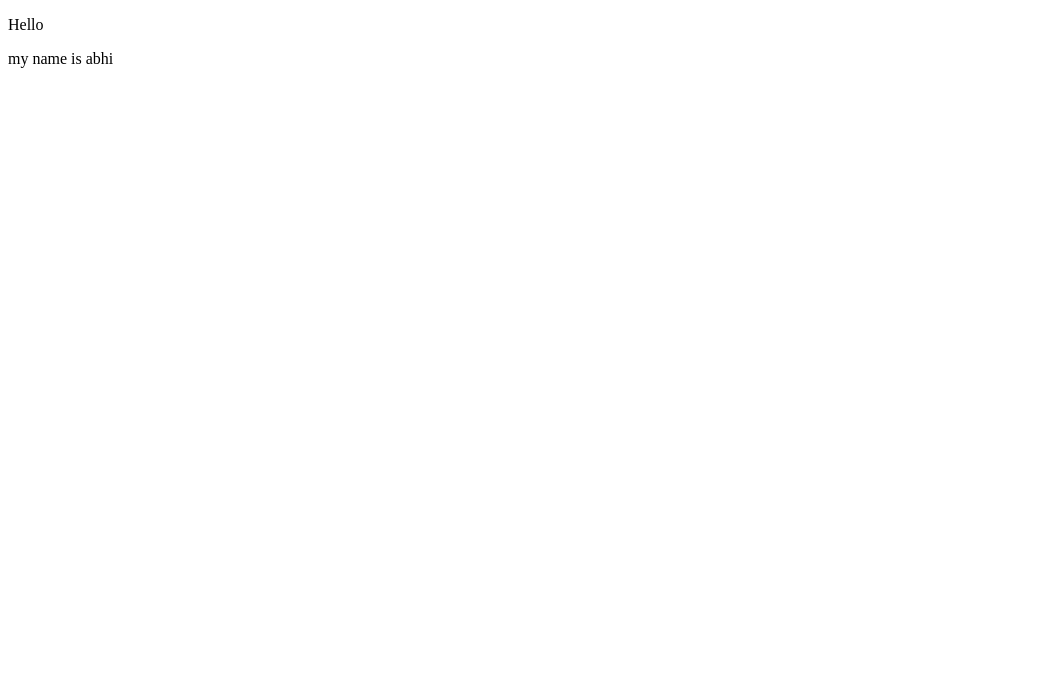
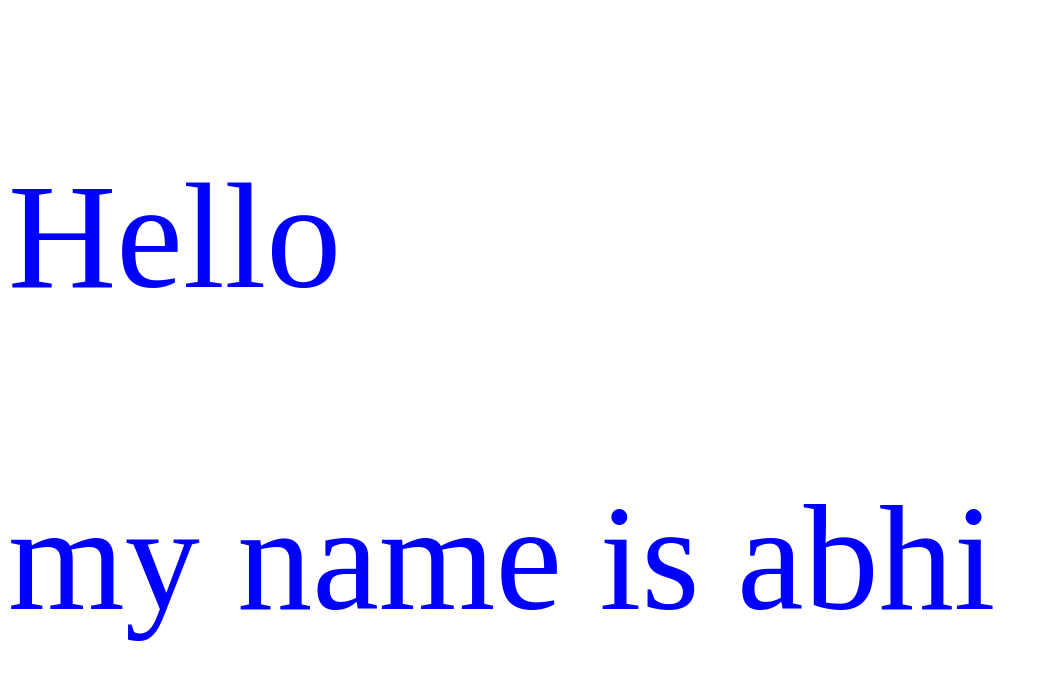
Before and after one commit to Abhi2971/Abhishek_practice, a plain HTML site: page index.html in a window 1280 px wide. Shown: the whole page, without its empty margins (0-1048 px from the left). Drawn offline with Linux system fonts and the light colour scheme.

Commit message:
added css file

```diff
--- a/index.html
+++ b/index.html
@@ -4,6 +4,7 @@
     <meta charset="UTF-8">
     <meta name="viewport" content="width=device-width, initial-scale=1.0">
     <title>git practice</title>
+    <link href="style.css" rel="stylesheet">
 </head>
 <body>
     <p>Hello</p>
--- /dev/null
+++ b/style.css
@@ -0,0 +1,4 @@
+p{
+    color:blue;
+    font-size: 150px;
+}
```
